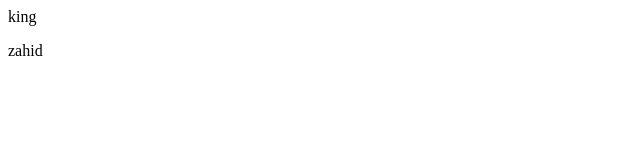
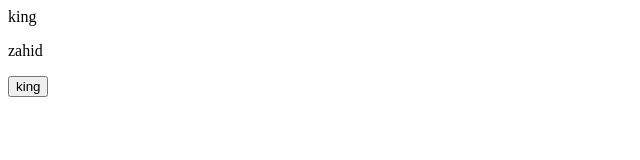
Before and after one commit to ZAWNAING22/apnacollge, a plain HTML site: page index.html in a window 1280 px wide. Shown: the whole page, without its empty margins (0-640 px from the left). Drawn offline with Linux system fonts and the light colour scheme.

Commit message:
add new button

```diff
--- a/index.html
+++ b/index.html
@@ -1,2 +1,3 @@
 <p>king</p>
 <p>zahid</p>
+<button>king</button>
```
Also changed, not shown: 1 other file.
